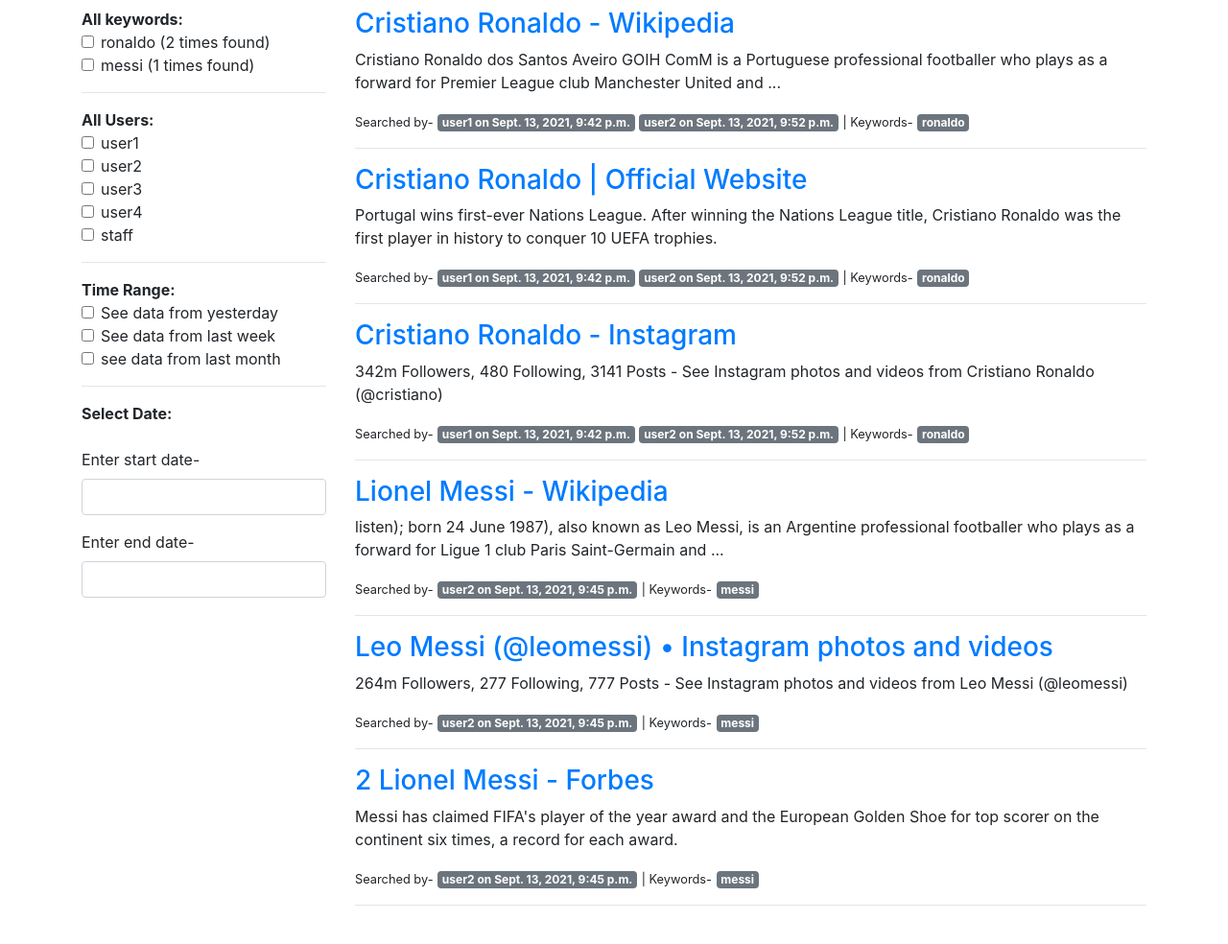
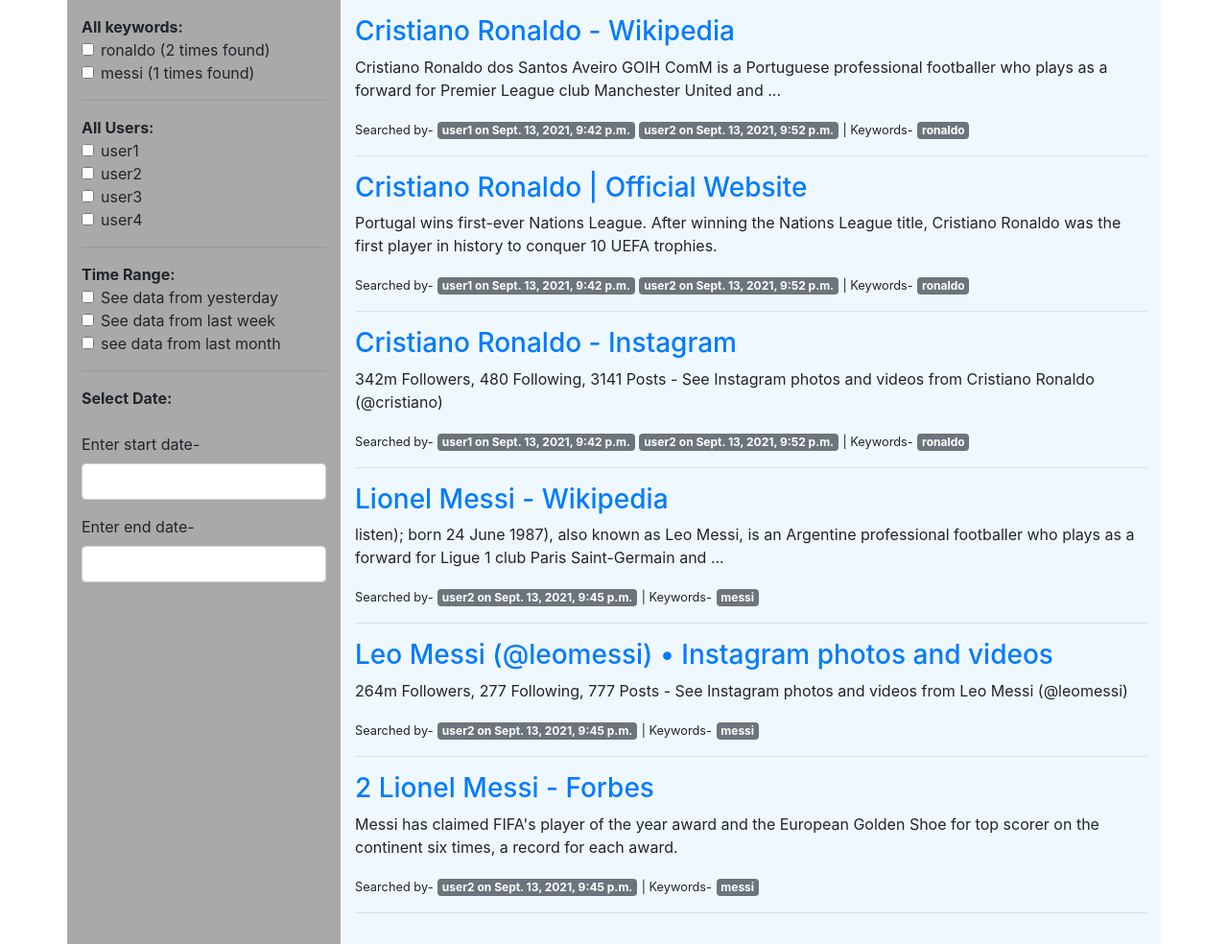
Before and after one commit to shifat151/Search_History, a Django app: page / in a window 1280 px wide. Shown: the whole page at 96% size. Before the commit the page ends 944 px from the top, so only its background shows below. Run offline with Django 3.2, Linux system fonts and the light colour scheme; data comes from the database, SQL or seed files in the repository; both versions use the stored data as it was after the commit; some libraries are stand-ins or nearby versions.

Commit message:
minimal design added

```diff
--- /dev/null
+++ b/searchApp/static/searchApp/home.css
@@ -0,0 +1,31 @@
+#main-row{
+    min-height: 100vh;
+
+}
+
+.result-col{
+    background-color: aliceblue;
+}
+
+.filter-col{
+    background-color: darkgray;
+
+}
+
+#search-reults{
+    min-height: inherit;
+    width: inherit;
+
+}
+.loading-div {
+    display: none;
+    z-index: 1000;
+    min-height: inherit;
+    width: inherit;
+    background: aliceblue url("/static/loader1.gif") 50% 50% no-repeat;
+}
+
+
+.search-tags{
+    display: inline;
+}
--- a/searchApp/templates/searchApp/home.html
+++ b/searchApp/templates/searchApp/home.html
@@ -1,12 +1,14 @@
 {% extends "base.html" %}
 {% load static %}
 
-{% block css %}{% endblock %}
+{% block css %}
+<link rel="stylesheet" href="{% static 'searchApp/home.css' %}">
+{% endblock %}
 
 {% block content %}
 
-<div class="row py-2">
-    <div class="col-sm-3">
+<div class="row" id="main-row">
+    <div class="col-sm-3 filter-col py-3">
         <b>All keywords:</b>
         {% for keyword in keywords %}
         <div class="form-check">
@@ -22,9 +24,8 @@
         <hr>
         <b>All Users:</b>
         {% for user in users %}
-        {% if user.is_superuser %}
+        {% if not user.is_superuser and not user.is_staff  %}
 
-        {% else %}
             <div class="form-check">
 
                 <input class="form-check-input" type="checkbox" data-filter="user" value="{{user.id}}">
@@ -72,7 +73,9 @@
 
 
     </div>
-    <div class="col-sm-9">
+
+    <div class="col-sm-9 result-col py-3">
+
     <div id="search-reults">
         {% include "searchResults.html" %}
     </div>
@@ -80,7 +83,7 @@
     </div>
 </div>
 
-
+<div class="loading-div"></div>
 {% endblock %}
 
 {% block javascript %}
--- a/templates/base.html
+++ b/templates/base.html
@@ -33,9 +33,6 @@
     <!-- jQuery first, then Popper.js, then Bootstrap JS -->
     <script src="{% static 'jquery/jquery-3.5.1.min.js' %}"></script>
     <script src="{% static 'jquery/jqueryUI/jquery-ui.js' %}"></script>
-    {% comment %} <script src="https://cdnjs.cloudflare.com/ajax/libs/popper.js/1.14.7/umd/popper.min.js"
-        integrity="sha384-UO2eT0CpHqdSJQ6hJty5KVphtPhzWj9WO1clHTMGa3JDZwrnQq4sF86dIHNDz0W1"
-        crossorigin="anonymous"></script> {% endcomment %}
     <script src="https://stackpath.bootstrapcdn.com/bootstrap/4.3.1/js/bootstrap.min.js"
         integrity="sha384-JjSmVgyd0p3pXB1rRibZUAYoIIy6OrQ6VrjIEaFf/nJGzIxFDsf4x0xIM+B07jRM"
         crossorigin="anonymous"></script>
--- a/templates/searchResults.html
+++ b/templates/searchResults.html
@@ -8,7 +8,7 @@
     {% for details in result.details.all %}
     <span class="badge badge-secondary">{{ details.user.username }} on {{details.schedule}}</span>
     {% endfor %}
-    <small style="display: inline;">| Keywords-</small>
+    <small class="search-tags">| Keywords-</small>
     {% for details in result.details.all %}
     {% ifchanged details.keyword %} <span class="badge badge-secondary">{{ details.keyword }}</span> {% endifchanged %}
 
@@ -17,5 +17,8 @@
 
 <hr>
 {% empty %}
-<h3>Sorry! No results available</h3>
+<p>
+    Sorry! No search result was found!
+</p>
+
 {% endfor %}
```
Also changed, not shown: searchApp/static/searchApp/home.js (+17 -20 lines), searchApp/views.py (+0 -13 lines), db.sqlite3, static/loader1.gif (added). Lines whose indentation alone changed are shown as unchanged.
